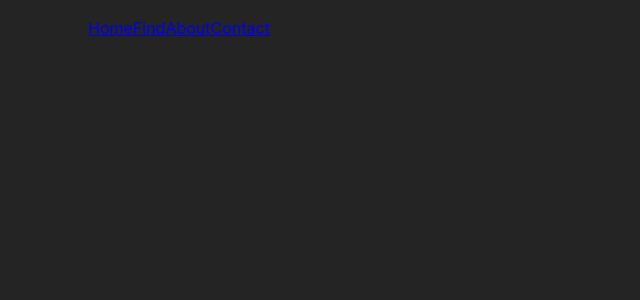
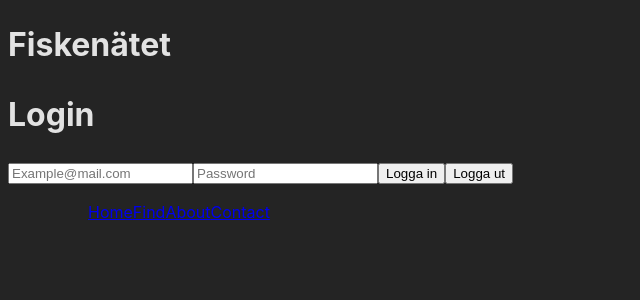
Before and after one commit to Juliuskaljo/FIske-natet, a React (Vite) app in the folder my-first-react-project/: page /#/ in a window 1280 px wide. Shown: the top 300 px of the page, without its empty margins (0-640 px from the left). Built offline with nearby package versions, Linux system fonts and the light colour scheme.

Commit message:
added login that stores in firestore auth

```diff
--- a/my-first-react-project/src/Routes/Root.jsx
+++ b/my-first-react-project/src/Routes/Root.jsx
@@ -1,8 +1,10 @@
 import { Link, NavLink, Outlet } from "react-router-dom";
-
+import Auth from "../login/Login.jsx";
 const Root = () => (
 	<div className="app">
 		<header>
+			<h1>Fiskenätet</h1>
+			<Auth/>
 			<nav className="nav-meny">
 				<ul>
 					<ol>
--- a/my-first-react-project/src/data/fire.js
+++ b/my-first-react-project/src/data/fire.js
@@ -1,5 +1,7 @@
 import { initializeApp } from "firebase/app";
+import { getFirestore } from "firebase/firestore/lite";
 import { getAnalytics } from "firebase/analytics";
+import { getAuth } from "firebase/auth";
 // TODO: Add SDKs for Firebase products that you want to use
 // https://firebase.google.com/docs/web/setup#available-libraries
 
@@ -18,5 +20,8 @@ const firebaseConfig = {
 // Initialize Firebase
 const app = initializeApp(firebaseConfig);
 const analytics = getAnalytics(app);
+const auth = getAuth(app);
+const db = getFirestore(app);
 
 export { db }
+export { auth }
--- /dev/null
+++ b/my-first-react-project/src/login/Login.jsx
@@ -0,0 +1,43 @@
+import { useState } from "react";
+import { auth } from "../data/fire";
+import { createUserWithEmailAndPassword, signOut } from "firebase/auth";
+
+
+const Auth = () => {
+
+		const [email, setEmail] = useState('');
+		const [password, setPassword] = useState('');
+
+		// console.log(auth?.currentUser?.email)
+
+	const signIn = async () => {
+		try {
+		await createUserWithEmailAndPassword(auth, email, password);
+		// console.log(auth?.currentUser?.email)
+	} catch (error) {
+		console.error(error);
+		}
+	}
+
+	const logOut = async () => {
+		try {
+		await signOut(auth);
+	} catch (error) {
+		console.error(error);
+		}
+	}
+
+	return (
+		<div>
+			<h1>Login</h1>
+			<input placeholder="Example@mail.com" onChange={(e) => setEmail(e.target.value)}/>
+
+			<input type="password" placeholder="Password" onChange={(e) => setPassword(e.target.value)}/>
+			<button onClick={signIn}> Logga in </button>
+
+			<button onClick={logOut}> Logga ut </button>
+		</div>
+	)
+}
+
+export default Auth;
--- a/my-first-react-project/src/main.jsx
+++ b/my-first-react-project/src/main.jsx
@@ -3,7 +3,7 @@ import ReactDOM from 'react-dom/client'
 import './index.css'
 
 import { RouterProvider } from 'react-router-dom'
-import { router } from './Routes/router'
+import { router } from './routes/router.jsx'
 
 
 ReactDOM.createRoot(document.getElementById('root')).render(
```
